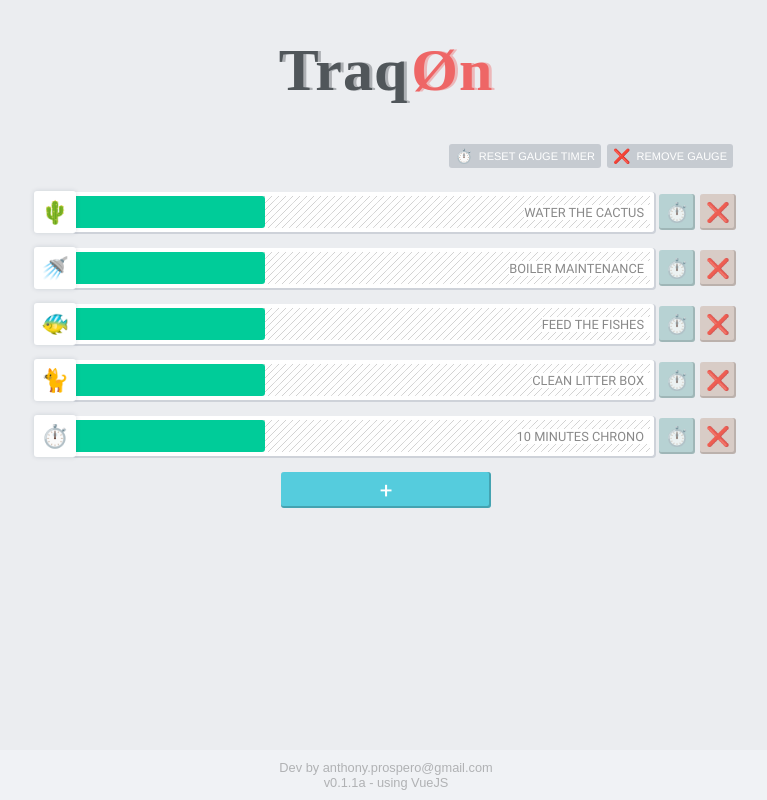
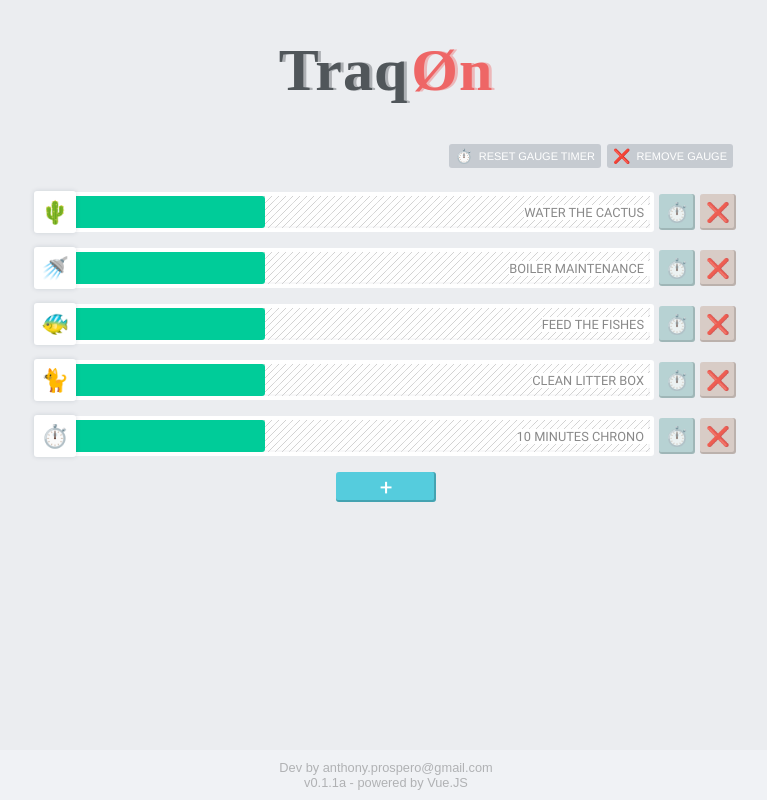
Before and after one commit to Shadowfaax/tasks-dashboard, a Vue app: page / in a window 1280 px wide. Shown: the whole page, without its empty margins (254-1021 px from the left). Built offline with nearby package versions, Linux system fonts and the light colour scheme; a web font is replaced by a local one.

Commit message:
css fixes

```diff
--- a/src/App.vue
+++ b/src/App.vue
@@ -11,7 +11,7 @@
         <div class="hidden">{{ news }}</div>
         <Header page-title1="Traq" page-title2="Øn" />
         <Dashboard v-bind:add-emoji="selectedEmoji" @openEmojiPanel="toggleEmojiPanel" />
-        <footer>Dev by anthony.prospero@gmail.com <br> {{ version }} - using VueJS</footer>
+        <footer>Dev by anthony.prospero@gmail.com <br> {{ version }} - powered by Vue.JS</footer>
     </div>
 </template>
 
@@ -58,7 +58,7 @@ body { background-color: #F0F2F5; }
 input { padding: 7px 12px; border: none; border-radius: 3px; background-color: #FFFFFF; font-size: .9em; letter-spacing: 1px; font-family: Helvetica, sans-serif; overflow: hidden; }
 input::placeholder { color: #999999AA; }
 input[type='submit'],
-button { padding: 5px 15px; font-family: 'Roboto', Arial, Helvetica, sans-serif; font-size: 1em; color: #FFFFFFFF; background-color: #3399CCFF; border: none; border-radius: 3px; box-shadow: -1px -1px 0px 1px #00000033 inset; }
+button { padding: 2px 15px; font-family: 'Roboto', Arial, Helvetica, sans-serif; font-size: 1em; color: #FFFFFFFF; background-color: #3399CCFF; border: none; border-radius: 3px; box-shadow: -1px -1px 0px 1px #00000033 inset; }
 input[type='submit']:hover,
 button:hover { box-shadow: 1px 1px 0px 1px #00000033 inset; transform: translate(2px, 2px); }
 form { width: 100%; }
--- a/src/components/Dashboard.vue
+++ b/src/components/Dashboard.vue
@@ -188,7 +188,7 @@ export default {
 .gauge-action:hover     { box-shadow: 1px 1px 0px 1px #00000033 inset; transform: translate(1px, 1px); }
 .gauge-reset            { background-color: #AACCCCCC; box-shadow: -1px -1px 0 1px #00000022 inset; }
 .gauge-delete           { background-color: #BB998866; box-shadow: -1px -1px 0 1px #00000022 inset; }
-.gauge-blk              { flex: 1 1 60%; height: 32px; margin-left: 36px; border-radius: 3px; padding: 0; border: 4px solid #FFFFFF; background-color: #FFFFFFCC; box-shadow: 1px 1px 0 1px #11224422; background-image: url('../../public/images/patterns/black-twill.png'); box-sizing: content-box; }
+.gauge-blk              { flex: 1 1 60%; height: 32px; margin-left: 36px; border-radius: 3px; padding: 0; border: 4px solid #FFFFFF; background-color: #FFFFFFCC; box-shadow: -1px -1px 0 1px #11224422 inset; background-image: url('../../public/images/patterns/black-twill.png'); box-sizing: content-box; }
 .gauge-blk:hover        { transform: scale(1.1); cursor: pointer; }
 .gauge-items            { width: 100%; height: 100%; background-color: #FFFFFFCC; }
 .gauge-img              { position: relative; top: 0px; left: -42px; z-index: 60; }
@@ -199,7 +199,7 @@ export default {
 .gauge-progress.red     { background-color: #DD4444FF; }
 
 .widget.add             { display: flex; justify-content: space-around; align-items: center; }
-.button-add             { margin: 0 auto; width: 30%; font-size: 1.4em; cursor: pointer; background-color: #55CCDD; }
+.button-add             { margin: 0 auto; width: 30%; max-width: 100px; font-size: 1.4em; cursor: pointer; background-color: #55CCDD; }
 
 .add-widgets-block      { width: 100%; display: flex; flex-flow: row wrap; justify-content: space-between; }
 .add-widgets-inline-blk { width: 100%; display: flex; flex-flow: row wrap; justify-content: space-between; align-items: center; height: 36px; }
```
